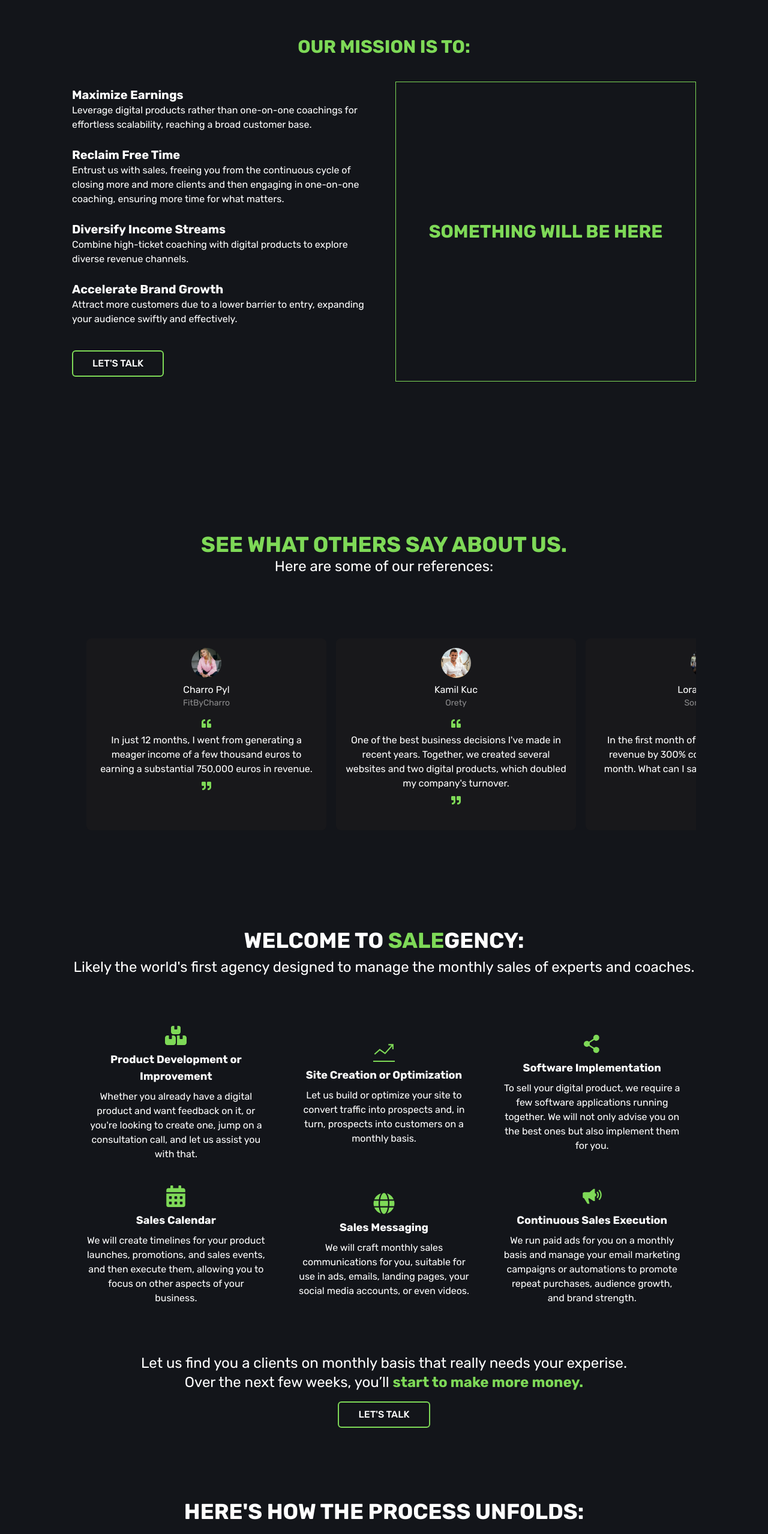
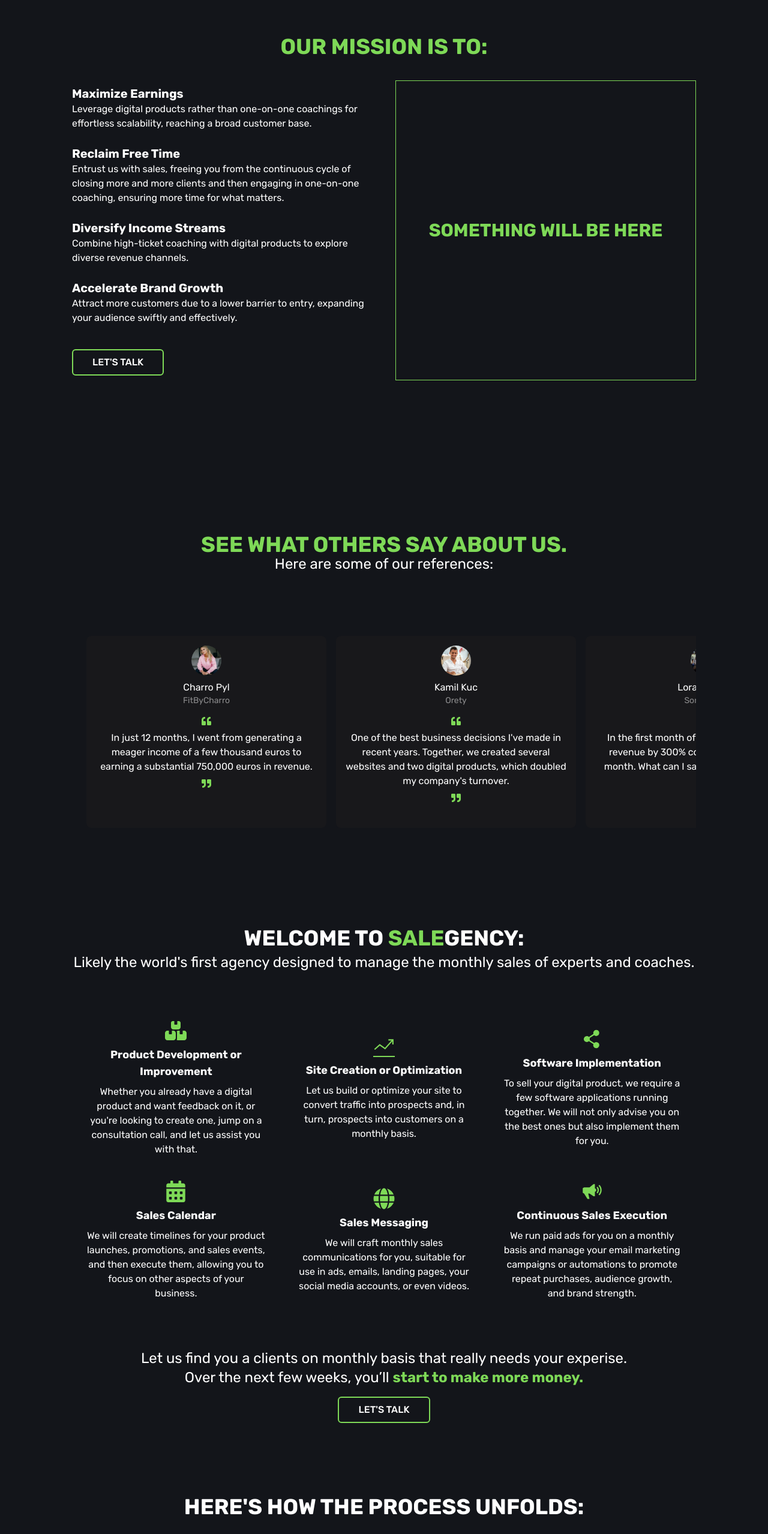
Before and after one commit to BBualdo/salegency.co, an Astro site: page / in a window 1280 px wide. Shown: the part 852-3409 px from the top of the page at 60% size. Built offline with nearby package versions, Linux system fonts and the light colour scheme; Astro itself is replaced by a stand-in of ours.

Commit message:
Making tailwind classes reusable

```diff
--- a/src/components/Intro/Intro.astro
+++ b/src/components/Intro/Intro.astro
@@ -5,9 +5,7 @@
 <section id="intro" class="min-h-screen flex items-center justify-center">
   <div class="flex w-full items-center justify-between gap-10">
     <div class="flex items-center flex-1 justify-center flex-col gap-4">
-      <h1
-        class="text-4xl font-bold text-center uppercase leading-8 text-greencell"
-      >
+      <h1 class="heading text-greencell">
         We help experts and coaches <br />
         <span class="text-2xl text-white"
           >build and sell their digital products.</span
--- a/src/components/Mission/Mission.astro
+++ b/src/components/Mission/Mission.astro
@@ -5,9 +5,7 @@
 
 <section id="mission" class="min-h-screen flex items-center justify-center">
   <div class="flex flex-col gap-10 items-center w-full">
-    <h2 class="text-greencell uppercase text-3xl font-bold">
-      Our mission is to:
-    </h2>
+    <h2 class="text-greencell heading">Our mission is to:</h2>
     <div class="flex items-center justify-between gap-10">
       <div class="flex flex-col flex-1 gap-10 items-start">
         <ul class="flex flex-col gap-6">
--- a/src/components/Offer/Offer.astro
+++ b/src/components/Offer/Offer.astro
@@ -12,7 +12,7 @@
 <section id="offer" class="min-h-screen flex items-center justify-center">
   <div class="flex items-center flex-nowrap justify-center flex-col gap-20">
     <div class="flex flex-col items-center gap-2">
-      <h2 class="text-4xl font-bold text-center uppercase">
+      <h2 class="heading">
         Welcome to <span class="text-greencell">sale</span>gency:
       </h2>
       <h3 class="text-2xl text-center">
--- a/src/components/Opinions/Opinions.astro
+++ b/src/components/Opinions/Opinions.astro
@@ -4,9 +4,7 @@
 
 <section id="opinions" class="min-h-screen flex items-center justify-center">
   <div class="w-full flex flex-col items-center">
-    <h2 class="text-4xl font-bold text-greencell uppercase">
-      See what others say about us.
-    </h2>
+    <h2 class="heading text-greencell">See what others say about us.</h2>
     <h3 class="text-white text-2xl">Here are some of our references:</h3>
     <OpinionList />
   </div>
--- a/src/components/Process/Process.astro
+++ b/src/components/Process/Process.astro
@@ -6,8 +6,6 @@
   id="process"
   class="min-h-screen flex items-center justify-center flex-col gap-20"
 >
-  <h2 class="text-4xl text-white font-bold uppercase">
-    Here's how the process unfolds:
-  </h2>
+  <h2 class="heading">Here's how the process unfolds:</h2>
   <ProcessSteps />
 </section>
--- a/src/components/Results/Results.astro
+++ b/src/components/Results/Results.astro
@@ -7,9 +7,7 @@
   id="results"
   class="min-h-screen flex items-center justify-center flex-col gap-20"
 >
-  <h2 class="text-4xl text-center font-bold uppercase">
-    We are very effective at our job.
-  </h2>
+  <h2 class="heading">We are very effective at our job.</h2>
   <div class="flex flex-col items-center gap-10">
     <h3 class="text-xl text-center">
       Take a look at some of ours sales results:
--- a/src/globals.css
+++ b/src/globals.css
@@ -26,6 +26,10 @@
 }
 
 @layer components {
+  .heading {
+    @apply text-4xl font-bold text-center uppercase leading-8 text-white
+  }
+
   .gradient-dark {
     @apply bg-gradient-to-t from-zinc-800 to-black;
   }
```
